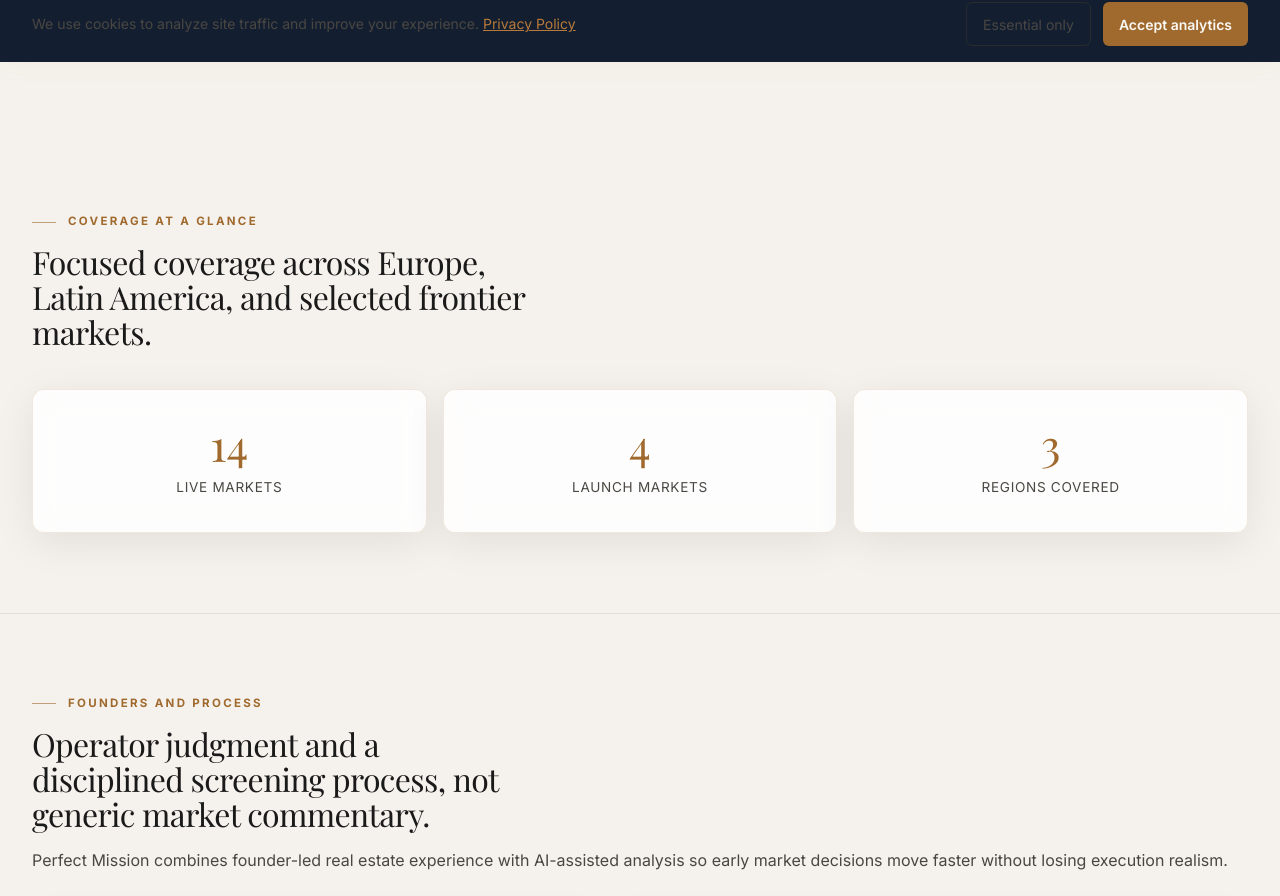
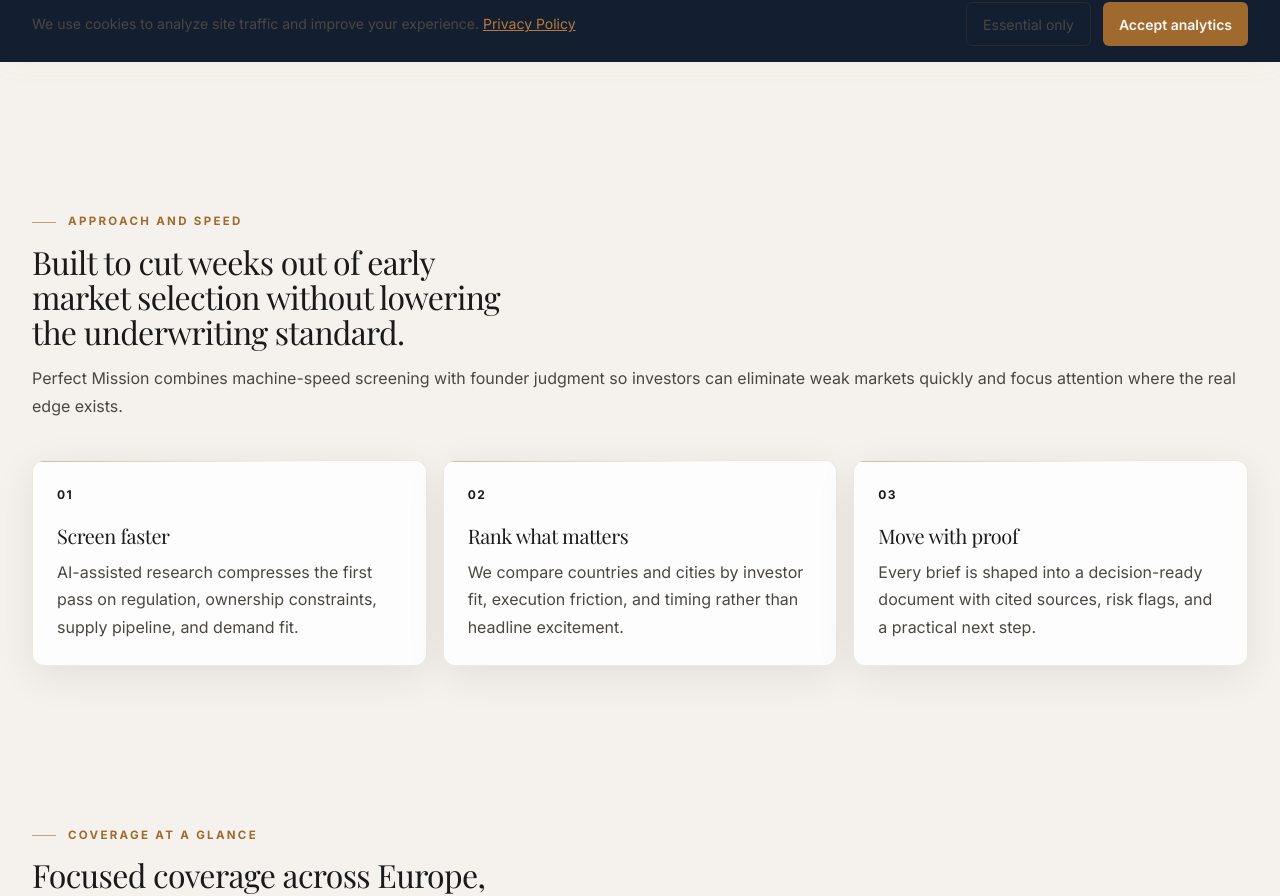
Before and after one commit to m-check1B/perfectmission-website, a SvelteKit app: page / in a window 1280 px wide. Shown: the part 738-1634 px from the top of the page. Built offline with nearby package versions, Linux system fonts and the light colour scheme; a web font is replaced by a local one.

Commit message:
feat: add homepage approach section

```diff
--- a/src/app.css
+++ b/src/app.css
@@ -723,9 +723,14 @@ p, li, dd {
 .group-grid,
 .card-grid,
 .legend-grid,
-.contact-grid {
+.contact-grid,
+.approach-grid {
   display: grid;
   gap: 1rem;
+}
+
+.approach-grid {
+  grid-template-columns: repeat(3, minmax(0, 1fr));
 }
 
 .stats-grid {
@@ -790,6 +795,7 @@ p, li, dd {
   gap: 1rem;
 }
 
+.approach-card,
 .profile-card,
 .process-step {
   padding: 1.5rem;
@@ -799,6 +805,22 @@ p, li, dd {
   box-shadow: var(--shadow-soft);
 }
 
+.approach-card {
+  position: relative;
+  overflow: hidden;
+}
+
+.approach-card::before {
+  content: '';
+  position: absolute;
+  inset: 0 auto auto 0;
+  width: 100%;
+  height: 1px;
+  background: linear-gradient(90deg, var(--color-accent), transparent 75%);
+  opacity: 0.45;
+}
+
+.approach-card h3,
 .profile-card h3,
 .process-step h3 {
   margin-bottom: 0.75rem;
@@ -806,6 +828,7 @@ p, li, dd {
   font-size: 1.25rem;
 }
 
+.approach-card p:last-child,
 .profile-card p:last-child,
 .process-step p {
   margin: 0;
@@ -1384,6 +1407,7 @@ p, li, dd {
   .detail-hero,
   .two-column,
   .narrative-grid,
+  .approach-grid,
   .credibility-grid,
   .group-grid,
   .card-grid,
--- a/src/routes/+page.svelte
+++ b/src/routes/+page.svelte
@@ -45,6 +45,23 @@
     'Cross-border execution focus'
   ];
   const prioritySnapshot = launchMarkets.slice(0, 3);
+  const approachPillars = [
+    {
+      title: 'Screen faster',
+      detail:
+        'AI-assisted research compresses the first pass on regulation, ownership constraints, supply pipeline, and demand fit.'
+    },
+    {
+      title: 'Rank what matters',
+      detail:
+        'We compare countries and cities by investor fit, execution friction, and timing rather than headline excitement.'
+    },
+    {
+      title: 'Move with proof',
+      detail:
+        'Every brief is shaped into a decision-ready document with cited sources, risk flags, and a practical next step.'
+    }
+  ];
   const founders = [
     {
       name: 'Matej Havlin',
@@ -171,6 +188,30 @@
           >
             Request a priority market review
           </a>
+        </div>
+      </div>
+    </section>
+
+    <!-- Approach Section -->
+    <section class="section">
+      <div class="container">
+        <div class="section-heading reveal-on-scroll">
+          <p class="eyebrow">Approach and speed</p>
+          <h2>Built to cut weeks out of early market selection without lowering the underwriting standard.</h2>
+          <p>
+            Perfect Mission combines machine-speed screening with founder judgment so investors can
+            eliminate weak markets quickly and focus attention where the real edge exists.
+          </p>
+        </div>
+
+        <div class="approach-grid">
+          {#each approachPillars as pillar, i}
+            <article class="approach-card reveal-on-scroll" style="animation-delay: {i * 0.08}s;">
+              <p class="hero-panel__title">0{i + 1}</p>
+              <h3>{pillar.title}</h3>
+              <p>{pillar.detail}</p>
+            </article>
+          {/each}
         </div>
       </div>
     </section>
```
